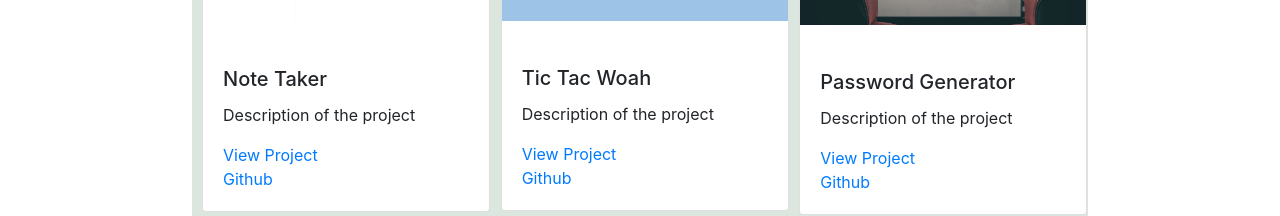
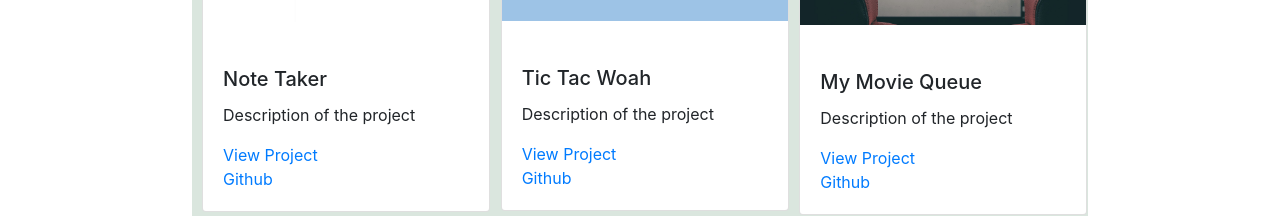
Before and after one commit to mschellberg/portfolio-react, a React (Create React App) app: page /portfolio in a window 1280 px wide. Shown: the part 548-764 px from the top of the page. Built offline with nearby package versions, Linux system fonts and the light colour scheme; the HTML template or start-up script is replaced by a standard one.

Commit message:
edited title for movie queue on portfolio page

```diff
--- a/src/components/portfolio.js
+++ b/src/components/portfolio.js
@@ -5,8 +5,7 @@ import Img2 from '../img/workday.png';
 import Img3 from '../img/team-profile.png';
 import Img4 from '../img/note-taker.png';
 import Img5 from '../img/tic-tac.png';
-import Img6 from '../img/password-gen.png';
-import Img7 from '../img/movie-queue.png';
+import Img6 from '../img/movie-queue.png';
 
 function Portfolio () {
     return (
@@ -67,9 +66,9 @@ function Portfolio () {
     </Card.Body>
   </Card>
   <Card style={{ width: '18rem' }}>
-    <Card.Img variant="top" src={Img7} />
+    <Card.Img variant="top" src={Img6} />
     <Card.Body>
-      <Card.Title>Password Generator</Card.Title>
+      <Card.Title>My Movie Queue</Card.Title>
       <Card.Text>
       Description of the project
       </Card.Text>
```
